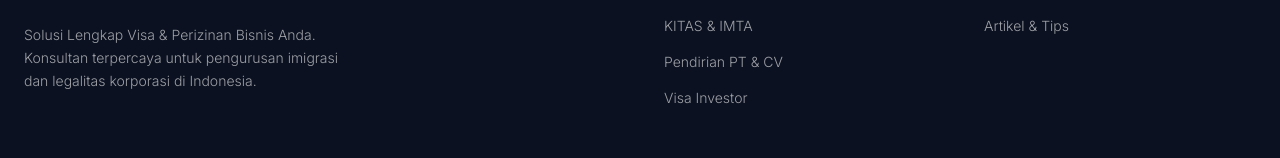
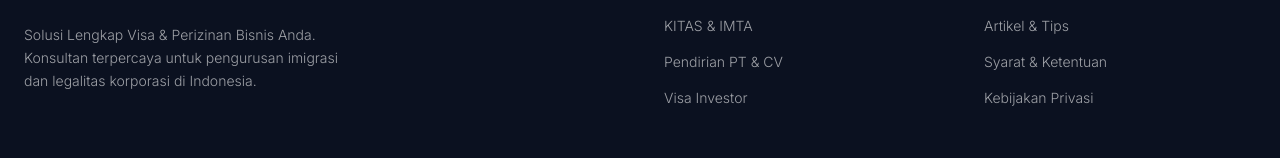
Before and after one commit to luqlabs/syabilbinaramerta., a Next.js app: page /artikel in a window 1280 px wide. Shown: the part 1307-1465 px from the top of the page. Built offline with nearby package versions, Linux system fonts and the light colour scheme; no server answers; a web font is replaced by a local one.

Commit message:
feat: restore legal links in footer

```diff
--- a/src/components/layout/Footer.tsx
+++ b/src/components/layout/Footer.tsx
@@ -37,8 +37,8 @@ export default function Footer() {
             <ul className="space-y-4 text-white/60 font-light text-sm">
               <li><Link href="/tentang-kami" className="hover:text-white transition-colors">Tentang Kami</Link></li>
               <li><Link href="/artikel" className="hover:text-white transition-colors">Artikel & Tips</Link></li>
-              {/* <li><Link href="#" className="hover:text-white transition-colors">Syarat & Ketentuan</Link></li> */}
-              {/* <li><Link href="#" className="hover:text-white transition-colors">Kebijakan Privasi</Link></li> */}
+              <li><Link href="#" className="hover:text-white transition-colors">Syarat & Ketentuan</Link></li>
+              <li><Link href="#" className="hover:text-white transition-colors">Kebijakan Privasi</Link></li>
             </ul>
           </div>
 
```
